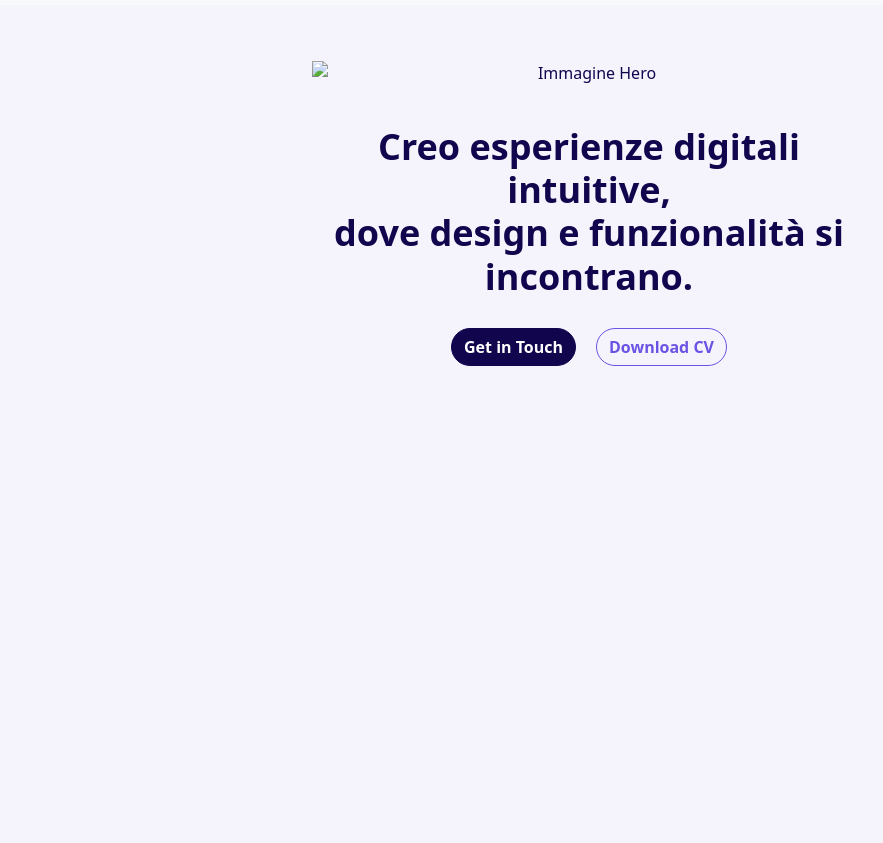
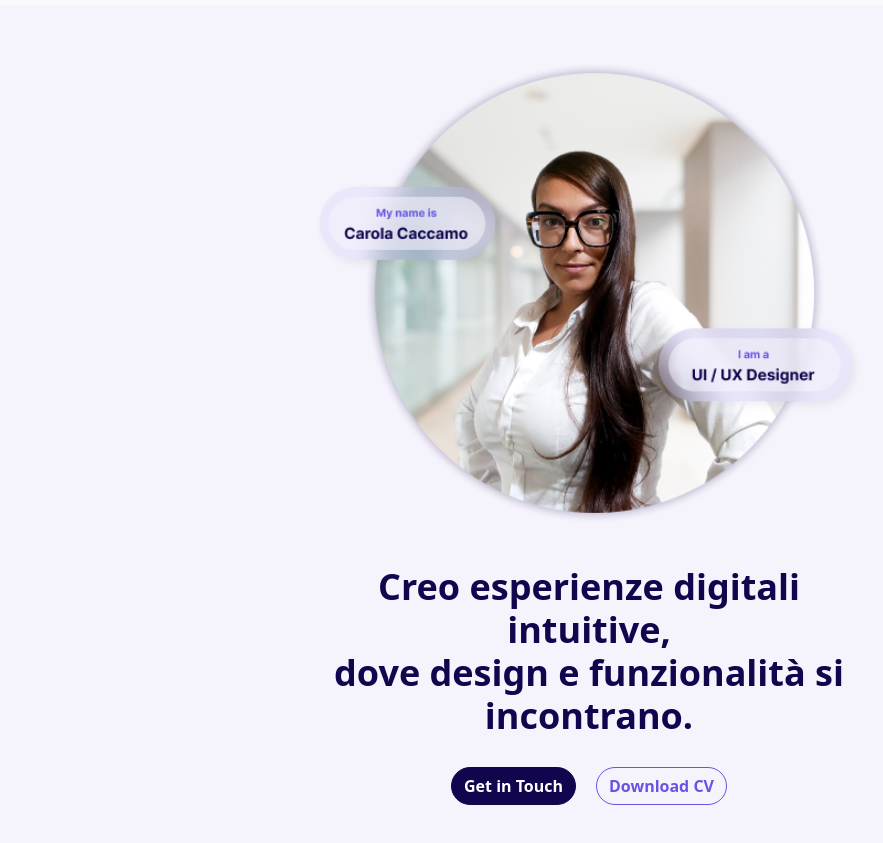
Before and after one commit to Pinzio/PortfolioCC, a plain HTML site: page index.html in a window 1280 px wide. Shown: the part 55-898 px from the top of the page, without its empty margins (51-934 px from the left). Before the commit the page ends 800 px from the top, so only its background shows below. Drawn offline with nearby package versions, Linux system fonts and the light colour scheme; the site is published under a folder, as on GitHub Pages, so addresses that start at the root find nothing.

Commit message:
relativelink

```diff
--- a/index.html
+++ b/index.html
@@ -66,7 +66,7 @@
         </div>
         <div class="col-lg-6 text-center imgBox">
           <img
-            src="/css/img/hero-image.png"
+            src="./css/img/hero-image.png"
             alt="Immagine Hero"
             class="img-fluid"
           />
```
